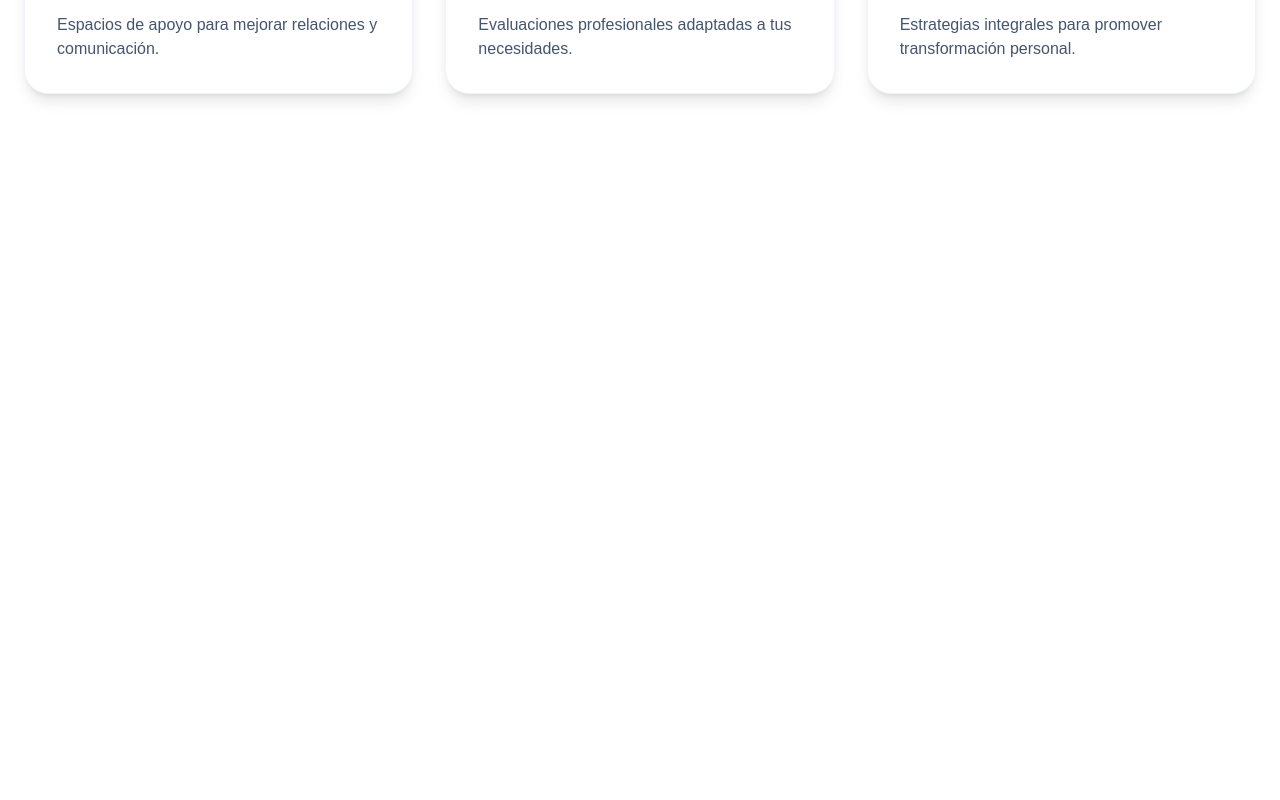
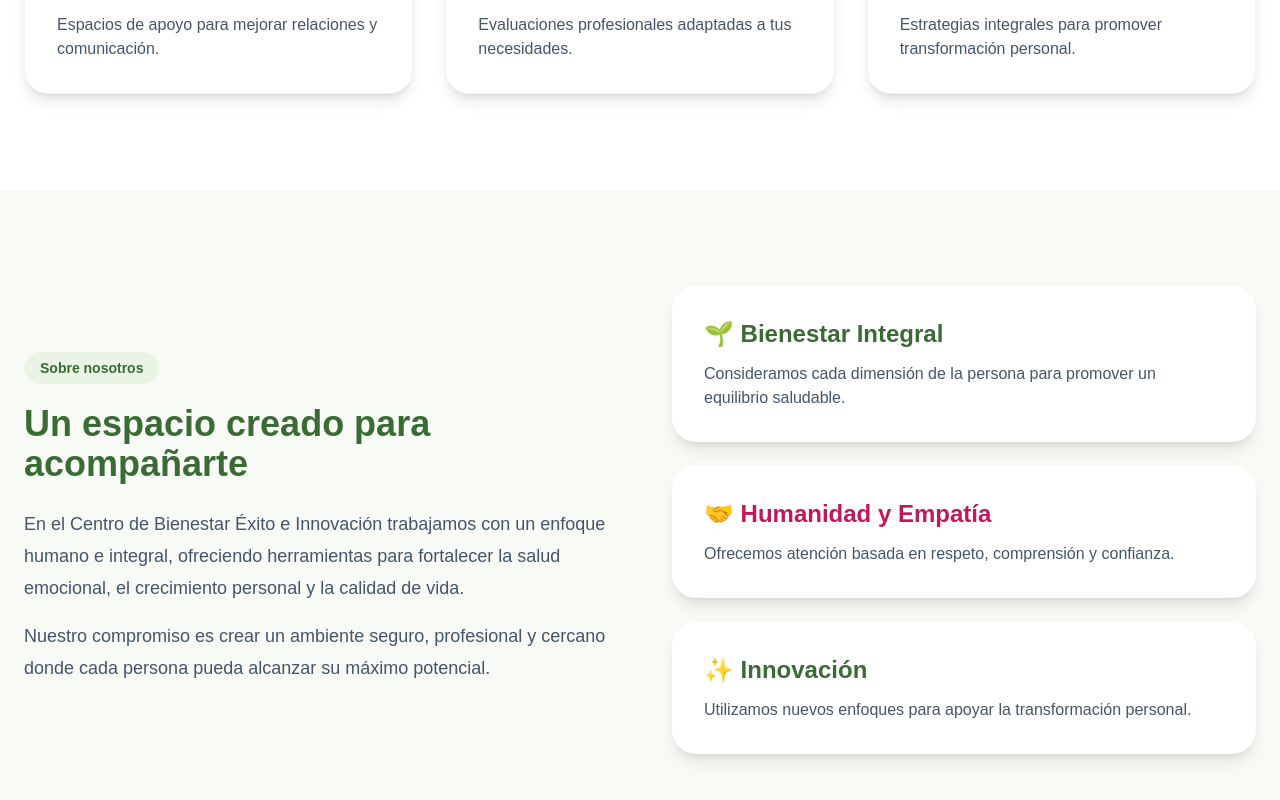
Before and after one commit to juanitoqueloco-cloud/cbei-web, a Next.js app: page / in a window 1280 px wide. Shown: the part 1462-2262 px from the top of the page. Before the commit the page ends 1652 px from the top, so only its background shows below. Built offline with nearby package versions, Linux system fonts and the light colour scheme.

Commit message:
Agregar sección Sobre Nosotros

```diff
--- a/app/page.tsx
+++ b/app/page.tsx
@@ -1,6 +1,7 @@
 import Header from "@/components/layout/Header";
 import Hero from "@/components/home/Hero";
 import Services from "@/components/home/Services";
+import About from "@/components/home/About";
 
 export default function Home() {
   return (
@@ -8,6 +9,7 @@ export default function Home() {
       <Header />
       <Hero />
       <Services />
+      <About />
     </>
   );
 }
--- /dev/null
+++ b/components/home/About.tsx
@@ -0,0 +1,90 @@
+export default function About() {
+  return (
+    <section className="bg-[#F8FAF5] px-6 py-24">
+
+      <div className="mx-auto grid max-w-7xl items-center gap-16 lg:grid-cols-2">
+
+        {/* Texto */}
+        <div>
+
+          <span className="rounded-full bg-[#EAF4E5] px-4 py-2 text-sm font-semibold text-[#3A6B35]">
+            Sobre nosotros
+          </span>
+
+
+          <h2 className="mt-6 text-4xl font-bold text-[#3A6B35]">
+            Un espacio creado para acompañarte
+          </h2>
+
+
+          <p className="mt-6 text-lg leading-8 text-slate-600">
+            En el Centro de Bienestar Éxito e Innovación trabajamos
+            con un enfoque humano e integral, ofreciendo herramientas
+            para fortalecer la salud emocional, el crecimiento personal
+            y la calidad de vida.
+          </p>
+
+
+          <p className="mt-4 text-lg leading-8 text-slate-600">
+            Nuestro compromiso es crear un ambiente seguro,
+            profesional y cercano donde cada persona pueda alcanzar
+            su máximo potencial.
+          </p>
+
+
+        </div>
+
+
+        {/* Valores */}
+        <div className="grid gap-6">
+
+
+          <div className="rounded-3xl bg-white p-8 shadow-lg">
+
+            <h3 className="text-2xl font-bold text-[#3A6B35]">
+              🌱 Bienestar Integral
+            </h3>
+
+            <p className="mt-3 text-slate-600">
+              Consideramos cada dimensión de la persona para
+              promover un equilibrio saludable.
+            </p>
+
+          </div>
+
+
+          <div className="rounded-3xl bg-white p-8 shadow-lg">
+
+            <h3 className="text-2xl font-bold text-[#C2185B]">
+              🤝 Humanidad y Empatía
+            </h3>
+
+            <p className="mt-3 text-slate-600">
+              Ofrecemos atención basada en respeto,
+              comprensión y confianza.
+            </p>
+
+          </div>
+
+
+          <div className="rounded-3xl bg-white p-8 shadow-lg">
+
+            <h3 className="text-2xl font-bold text-[#3A6B35]">
+              ✨ Innovación
+            </h3>
+
+            <p className="mt-3 text-slate-600">
+              Utilizamos nuevos enfoques para apoyar
+              la transformación personal.
+            </p>
+
+          </div>
+
+
+        </div>
+
+      </div>
+
+    </section>
+  );
+}
```
